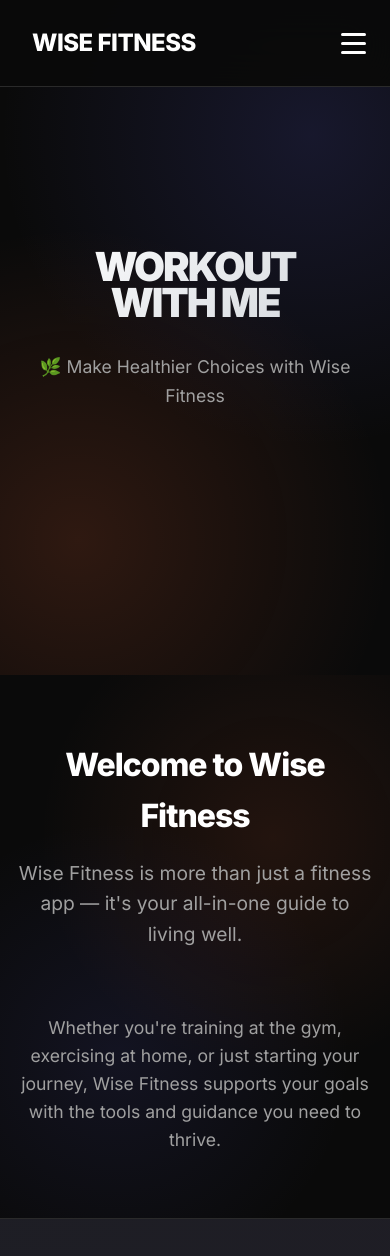
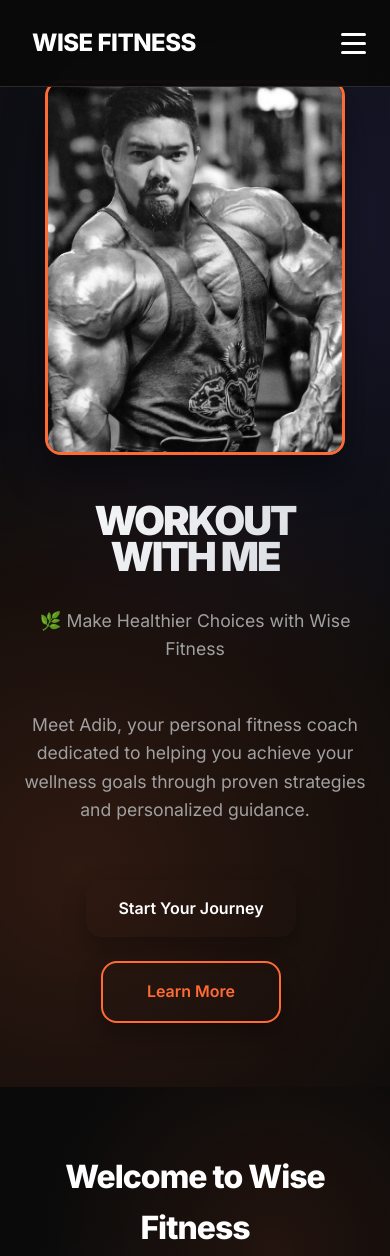
Before and after one commit to ddevMetal/cm-fyp-landing-page, a plain HTML site: page FYP Websites/index.html in a window 390 px wide. Shown: the top 1256 px of the page. Drawn offline with Linux system fonts and the light colour scheme; no server answers.

Commit message:
🎨 HERO DESIGN OVERHAUL - Adib Image Integration
✨ MAJOR VISUAL UPGRADE:
   - Split hero layout: Text left, Adib's image right
   - Professional image styling with orange borders
   - 3D visual effects with hover animations
   - Personal branding with 'Meet Adib' messaging

🎯 CONVERSION IMPROVEMENTS:
   - Added 'Start Your Journey' & 'Learn More' CTAs
   - Personal connection through coach imagery
   - Trust-building professional presentation
   - Enhanced value proposition messaging

📱 RESPONSIVE DESIGN:
   - Desktop: Side-by-side 50/50 split layout
   - Mobile: Stacked layout (image top, content bottom)
   - Image optimization: 400px desktop, 300px mobile
   - Maintained mobile hamburger menu functionality

🎨 DESIGN FEATURES:
   - Orange gradient background accent
   - Professional border and shadow effects
   - Smooth scale hover animations
   - Brand-consistent color scheme
   - 4:5 aspect ratio image optimization

🚀 TECHNICAL HIGHLIGHTS:
   - CSS Grid responsive layout system
   - Object-fit cover for perfect image scaling
   - Loading eager for immediate hero display
   - Accessible alt text implementation

RESULT: Powerful personal branding that builds immediate trust and connection!

```diff
--- a/FYP Websites/index.html
+++ b/FYP Websites/index.html
@@ -165,7 +165,6 @@
     header {
       background: var(--dark-bg);
       padding: 8rem 2rem 6rem;
-      text-align: center;
       position: relative;
       min-height: 100vh;
       display: flex;
@@ -187,14 +186,61 @@
       z-index: 1;
     }
 
-    .hero-content {
+    .hero-container {
       position: relative;
       z-index: 2;
-      max-width: 800px;
+      max-width: 1200px;
+      width: 100%;
+      display: grid;
+      grid-template-columns: 1fr 1fr;
+      gap: 4rem;
+      align-items: center;
+    }
+
+    .hero-content {
+      text-align: left;
+    }
+
+    .hero-image {
+      position: relative;
+      display: flex;
+      justify-content: center;
+      align-items: center;
+    }
+
+    .hero-image img {
+      width: 100%;
+      max-width: 400px;
+      height: auto;
+      border-radius: var(--border-radius);
+      box-shadow: var(--shadow-lg);
+      border: 3px solid var(--primary-orange);
+      transition: var(--transition);
+      object-fit: cover;
+      aspect-ratio: 4/5;
+    }
+
+    .hero-image img:hover {
+      transform: scale(1.05);
+      box-shadow: 0 30px 60px rgba(255, 107, 53, 0.3);
+    }
+
+    .hero-image::before {
+      content: '';
+      position: absolute;
+      top: -20px;
+      left: -20px;
+      right: 20px;
+      bottom: 20px;
+      background: var(--gradient-orange);
+      border-radius: var(--border-radius);
+      z-index: -1;
+      opacity: 0.3;
+      transform: rotate(-3deg);
     }
 
     .hero-title {
-      font-size: clamp(3rem, 8vw, 6rem);
+      font-size: clamp(3rem, 8vw, 5rem);
       font-weight: 900;
       line-height: 0.9;
       margin-bottom: 2rem;
@@ -210,9 +256,17 @@
       color: var(--text-gray);
       margin-bottom: 3rem;
       font-weight: 400;
-      max-width: 600px;
-      margin-left: auto;
-      margin-right: auto;
+      max-width: 500px;
+      line-height: 1.6;
+    }
+
+    .hero-cta {
+      margin-top: 2rem;
+    }
+
+    .hero-cta .button {
+      margin-right: 1rem;
+      margin-bottom: 1rem;
     }
 
     /* SECTIONS */
@@ -956,6 +1010,24 @@
 
     /* Universal mobile styles that apply to all small screens */
     @media (max-width: 768px) {
+      .hero-container {
+        grid-template-columns: 1fr;
+        gap: 3rem;
+        text-align: center;
+      }
+
+      .hero-content {
+        text-align: center;
+        order: 2;
+      }
+
+      .hero-image {
+        order: 1;
+      }
+
+      .hero-image img {
+        max-width: 300px;
+      }
 
       header {
         padding: 6rem 1rem 4rem;
@@ -1407,9 +1479,20 @@
   <div class="nav-overlay" id="nav-overlay"></div>
 
   <header>
-    <div class="hero-content">
-      <h1 class="hero-title">WORKOUT<br>WITH ME</h1>
-      <p class="hero-subtitle">🌿 Make Healthier Choices with Wise Fitness</p>
+    <div class="hero-container">
+      <div class="hero-content">
+        <h1 class="hero-title">WORKOUT<br>WITH ME</h1>
+        <p class="hero-subtitle">🌿 Make Healthier Choices with Wise Fitness</p>
+        <p class="hero-subtitle">Meet Adib, your personal fitness coach dedicated to helping you achieve your wellness goals through proven strategies and personalized guidance.</p>
+        <div class="hero-cta">
+          <a href="#plans" class="button">Start Your Journey</a>
+          <a href="#about" class="button button-secondary">Learn More</a>
+        </div>
+      </div>
+
+      <div class="hero-image">
+        <img src="../assests/adib-the-builder.jpg" alt="Adib - Your Personal Fitness Coach" loading="eager">
+      </div>
     </div>
   </header>
 
```
Also changed, not shown: ADIB-HERO-INTEGRATION.md (added, +136 -0 lines), assests/adib-the-builder.jpg (added).
